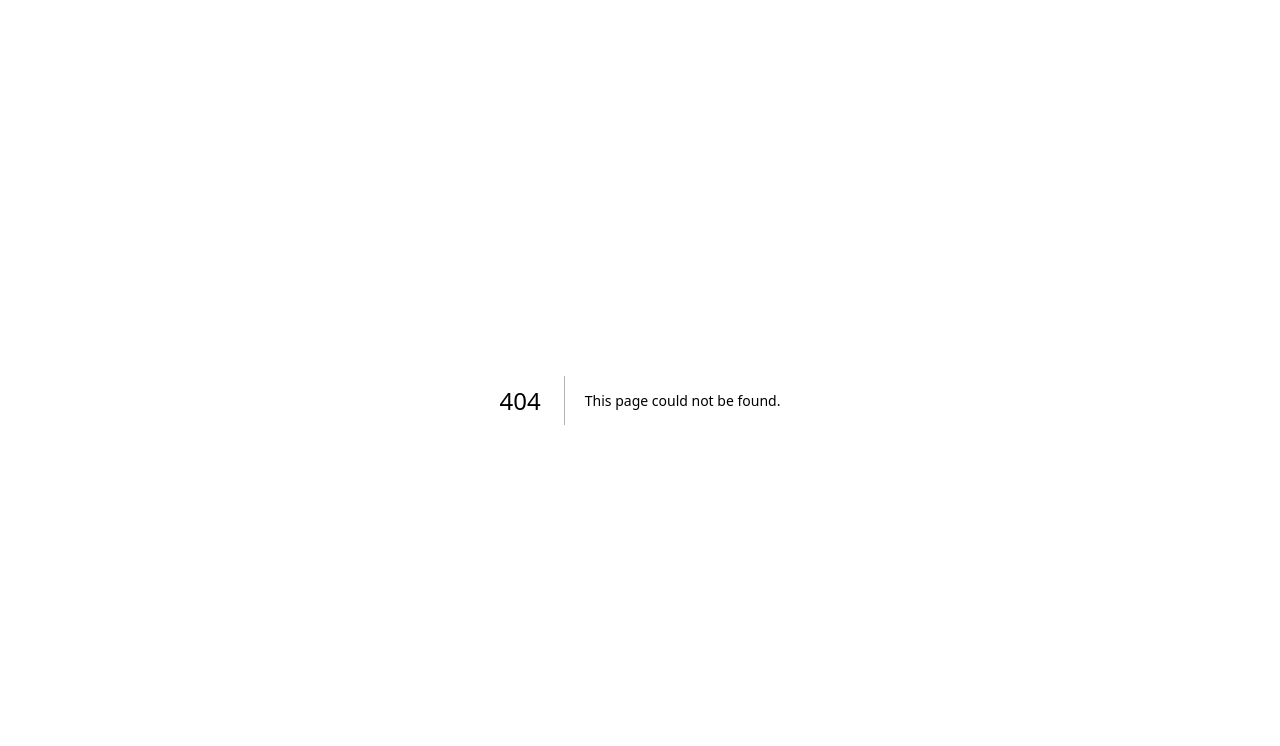
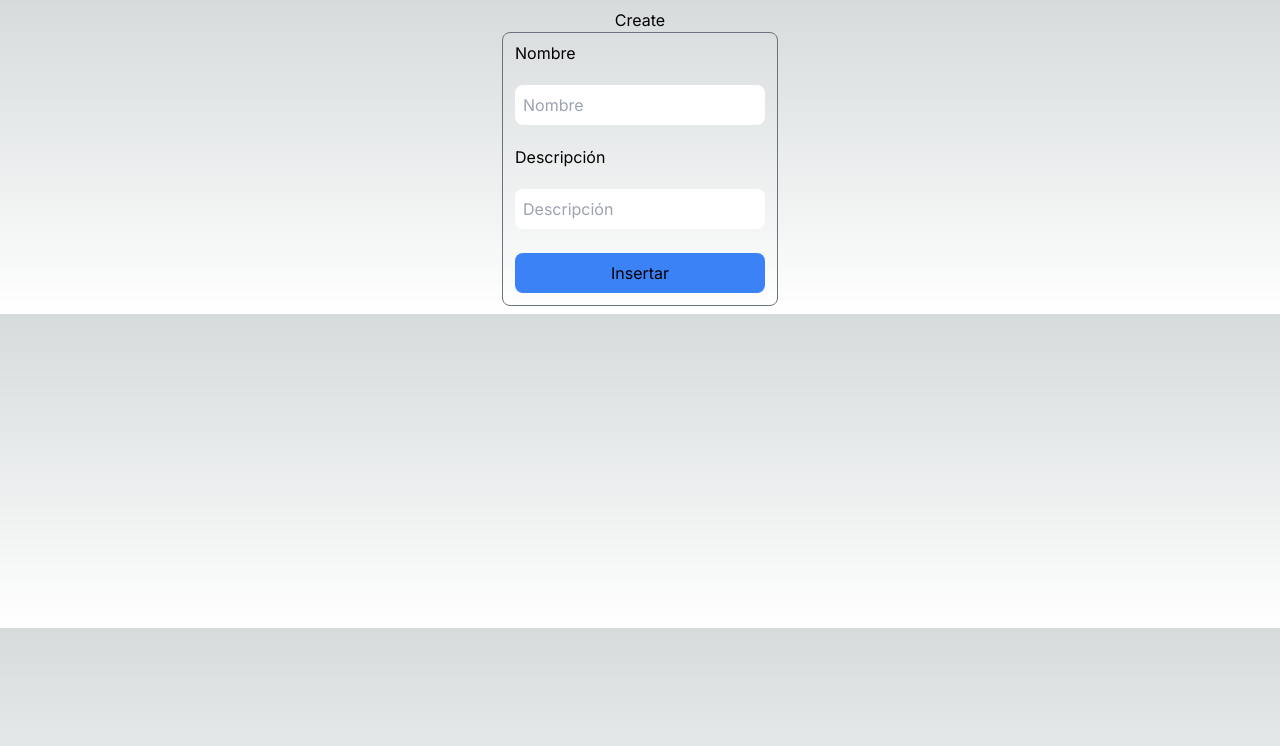
Before and after one commit to mariosergdc/nextcrud, a Next.js app: page /create in a window 1280 px wide. Before the commit this address had no page. Shown: the top 746 px of the page. Built offline with nearby package versions, Linux system fonts and the light colour scheme.

Commit message:
create form in page create

```diff
--- /dev/null
+++ b/app/create/page.tsx
@@ -0,0 +1,18 @@
+import React from 'react'
+
+const Create = () => {
+  return (
+    <div className='w-1/2 mx-auto flex flex-col items-center justify-center p-2'>
+        <h1>Create</h1>
+    <form className="flex flex-col gap-2 border-gray-500 border p-1 rounded-lg">
+        <label htmlFor="name" className=" p-1 px-2">Nombre</label>
+        <input className="text-gray-700 rounded-lg m-2 p-2 outline-none" type="text" name="name" placeholder="Nombre" autoFocus/>
+        <label htmlFor="description" className=" p-1 px-2">Descripción</label>
+        <input className="text-gray-700 rounded-lg m-2 p-2 outline-none" type="text" name="description" placeholder="Descripción" />
+        <button className="bg-blue-500 hover:bg-blue-900 rounded-lg m-2 p-2">Insertar</button>
+      </form>
+      </div>
+  )
+}
+
+export default Create
--- a/app/page.tsx
+++ b/app/page.tsx
@@ -1,9 +1,9 @@
+import Create from "./create/page";
 
 export default function Home() {
   return (
     <main className="flex min-h-screen flex-col items-center justify-start p-24">
-      <div className="text-4xl">Home Page</div>
-      <div className="bg-blue-500">Test tailwind</div>
+      <h1 className="text-4xl p-2 m-2">Home Page</h1>
     </main>
   );
 }
```
